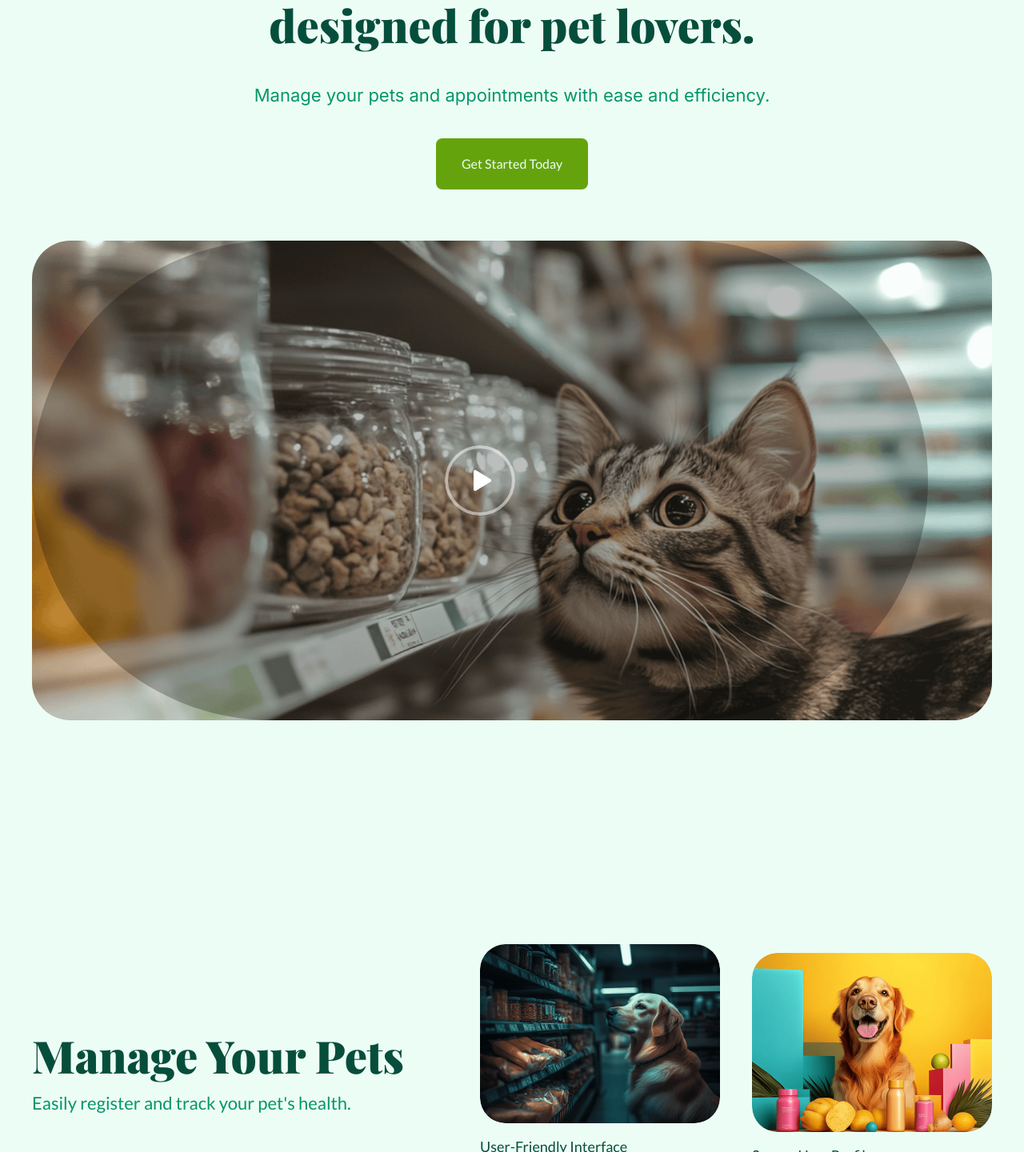
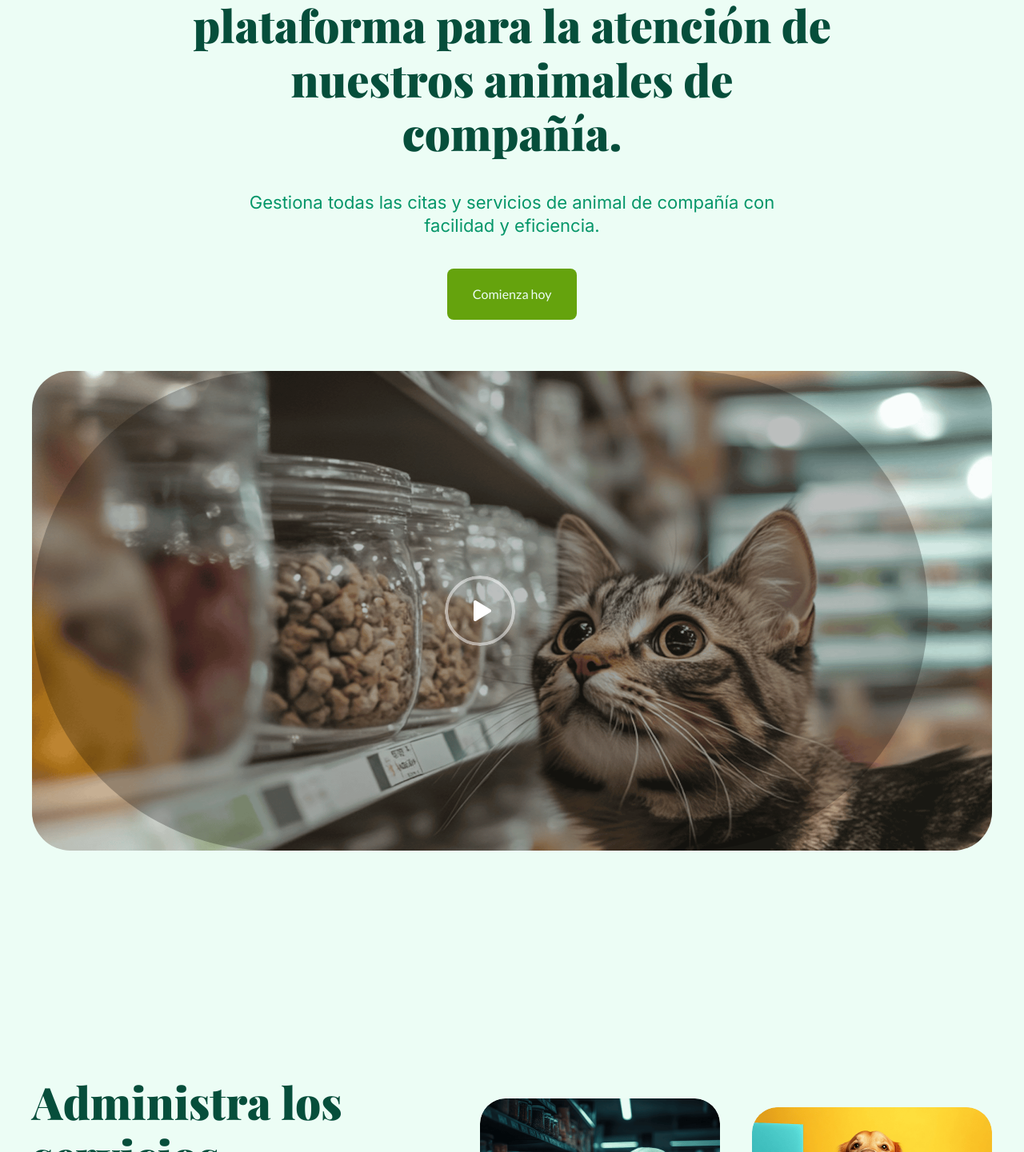
Before and after one commit to wilmereleon/Veterinaria-MascoHogar, a React (Vite) app: page /veterinaria-mascohogar in a window 1280 px wide. Shown: the part 249-1690 px from the top of the page at 80% size. Built offline with nearby package versions, Linux system fonts and the light colour scheme.

Commit message:
Pushed from Locofy Builder

```diff
--- a/src/components/TypeSideBySideImages.tsx
+++ b/src/components/TypeSideBySideImages.tsx
@@ -13,9 +13,11 @@ const TypeSideBySideImages: FunctionComponent<TypeSideBySideImagesType> = ({
     <div className={[styles.typesideBySideImages, className].join(" ")}>
       <div className={styles.container}>
         <div className={styles.headingContainer}>
-          <div className={styles.heading}>Manage Your Pets</div>
+          <div className={styles.heading}>
+            Administra los servicios requeridos por tu animal de compañía
+          </div>
           <div className={styles.subheading}>
-            Easily register and track your pet's health.
+            Registre y realice un seguimiento fácil de su salud.
           </div>
         </div>
         <div className={styles.featureGrid}>
--- a/src/components/TypeStackedMediumTitleAnd.tsx
+++ b/src/components/TypeStackedMediumTitleAnd.tsx
@@ -13,15 +13,17 @@ const TypeStackedMediumTitleAnd: FunctionComponent<
       <div className={styles.content}>
         <div className={styles.textContainer}>
           <div className={styles.figmaIpsumComponent}>
-            Welcome to our platform designed for pet lovers.
+            Bienvenidos a nuestra plataforma para la atención de nuestros
+            animales de compañía.
           </div>
           <div className={styles.figmaIpsumComponent1}>
-            Manage your pets and appointments with ease and efficiency.
+            Gestiona todas las citas y servicios de animal de compañía con
+            facilidad y eficiencia.
           </div>
           <div className={styles.buttonCombo}>
             <div className={styles.ctaButton}>
               <div className={styles.textContainer1}>
-                <div className={styles.cta}>Get Started Today</div>
+                <div className={styles.cta}>Comienza hoy</div>
               </div>
             </div>
           </div>
```
